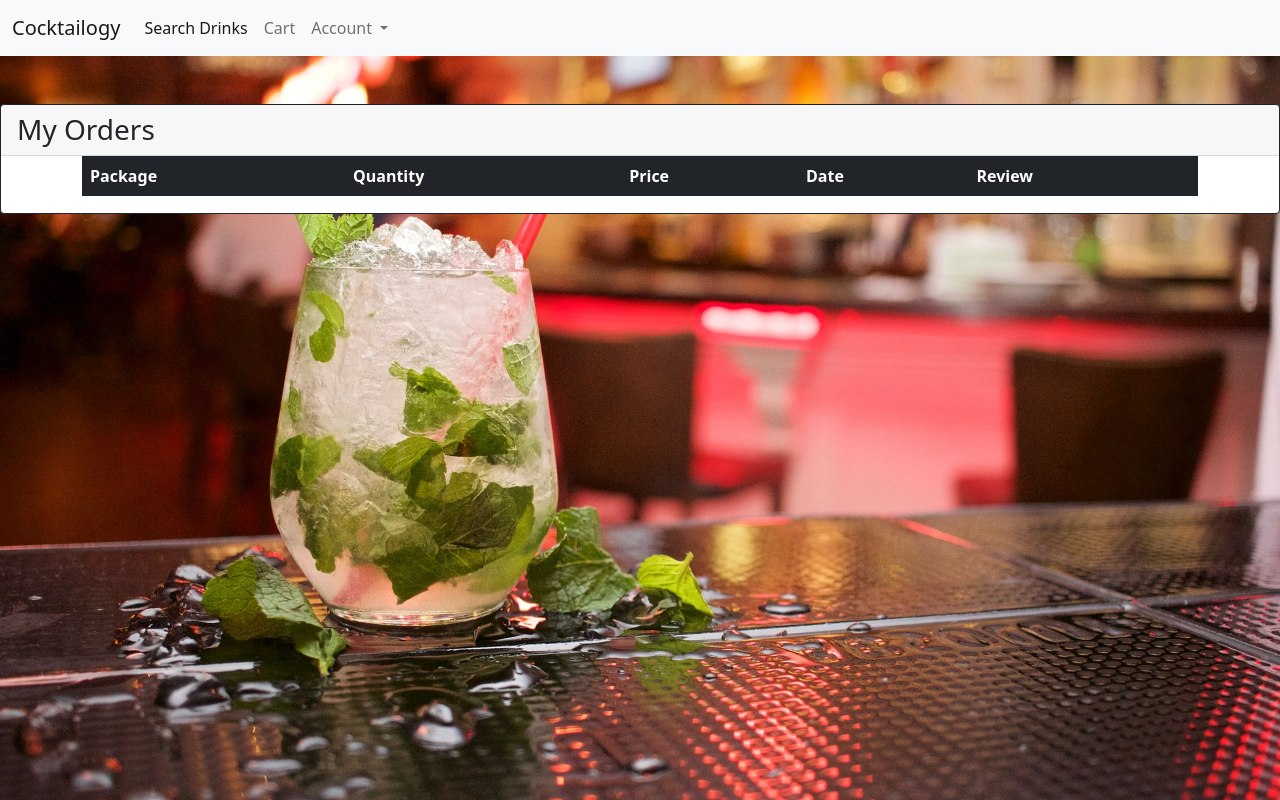
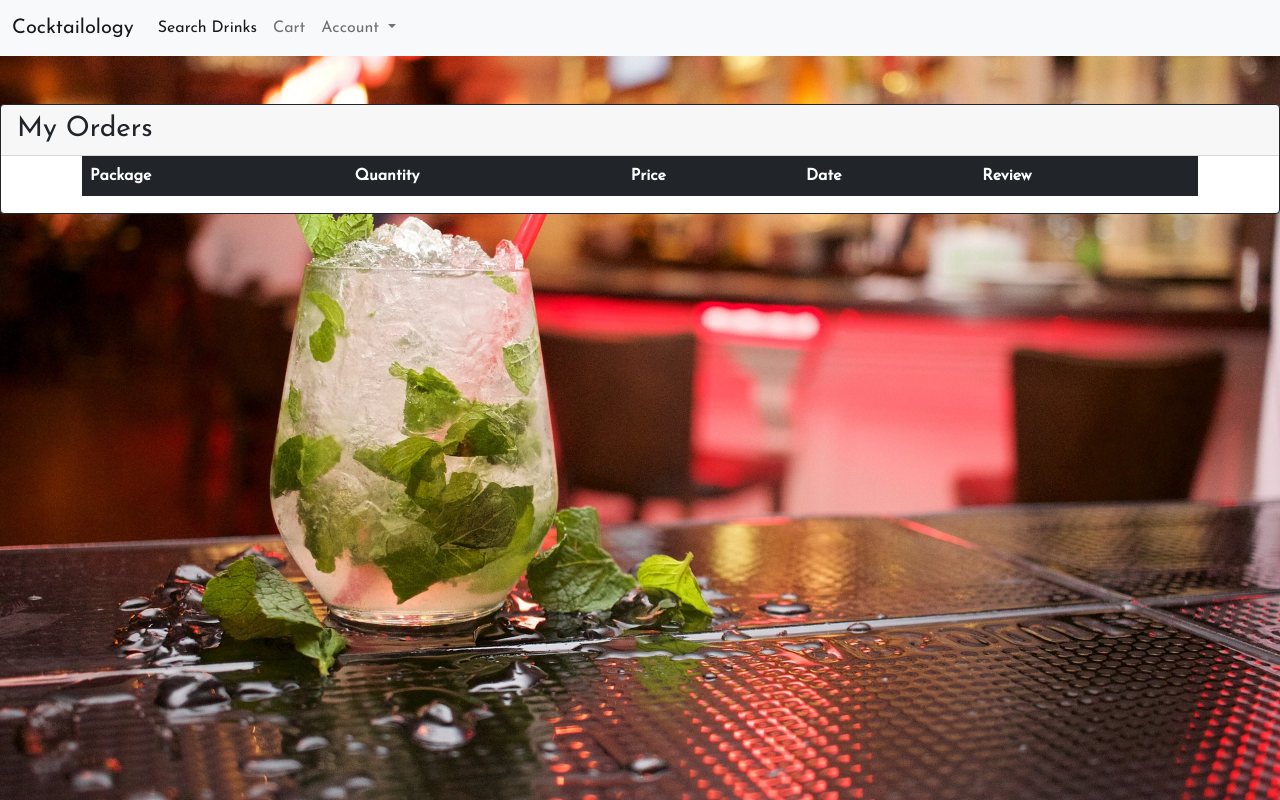
Before and after one commit to yukihkt/cocktailology, a plain HTML site: page templates/account_pages/order_history.html in a window 1280 px wide. Drawn offline with nearby package versions, Linux system fonts and the light colour scheme.

Commit message:
just updating the font cause i'm a material girl 💅🏼

```diff
--- a/templates/account_pages/order_history.html
+++ b/templates/account_pages/order_history.html
@@ -8,6 +8,8 @@
     <link href="https://cdn.jsdelivr.net/npm/bootstrap@5.1.0/dist/css/bootstrap.min.css" rel="stylesheet"
     integrity="sha384-KyZXEAg3QhqLMpG8r+8fhAXLRk2vvoC2f3B09zVXn8CA5QIVfZOJ3BCsw2P0p/We"
     crossorigin="anonymous">
+    <link href='https://fonts.googleapis.com/css?family=Josefin Sans' rel='stylesheet'>
+
     <title>Cocktail Packages</title>
 </head>
 <style>
@@ -15,6 +17,7 @@
     background-image: url(../images/cocktail_background.jpg);
     background-size: cover;
     background-attachment: fixed;
+    font-family: 'Josefin Sans';
   }
   .content{
     background: white;
@@ -26,7 +29,7 @@
 <body>
     <nav class="navbar navbar-expand-lg navbar-light bg-light">
         <div class="container-fluid">
-          <a class="navbar-brand" href="#">Cocktailogy</a>
+          <a class="navbar-brand" href="#">Cocktailology</a>
           <button class="navbar-toggler" type="button" data-bs-toggle="collapse" data-bs-target="#navbarNavDropdown" aria-controls="navbarNavDropdown" aria-expanded="false" aria-label="Toggle navigation">
             <span class="navbar-toggler-icon"></span>
           </button>
```
Also changed, not shown: templates/account_form.html (+2 -2 lines), templates/account_pages/account_details.html (+4 -1 lines), templates/home.html (+4 -2 lines), templates/search_package.html (+4 -1 lines).
